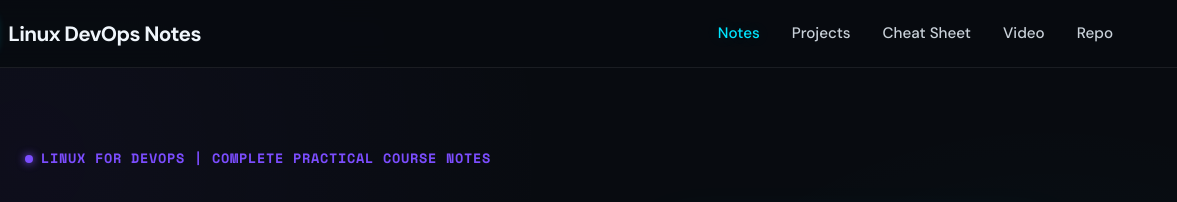
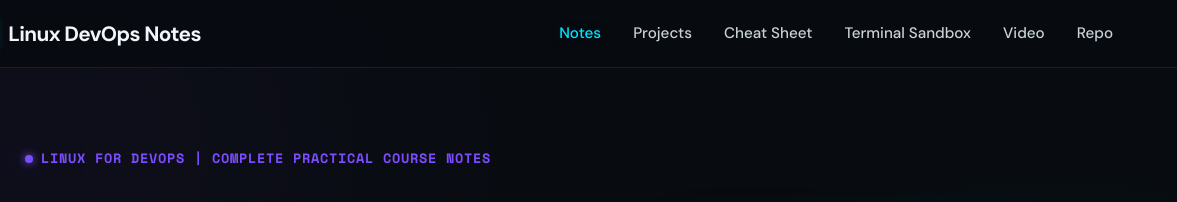
Before and after one commit to PriyanshuKSharma/Linux-Practicals, a plain HTML site: page index.html in a window 1280 px wide. Shown: the top 202 px of the page, 103-1280 px from the left. Drawn offline with nearby package versions, Linux system fonts and the light colour scheme.

```diff
--- a/index.html
+++ b/index.html
@@ -28,6 +28,7 @@
       <a class="active" href="index.html">Notes</a>
       <a href="projects.html">Projects</a>
       <a href="cheat-sheet.html">Cheat Sheet</a>
+      <a href="terminal.html">Terminal Sandbox</a>
       <a href="https://www.youtube.com/watch?v=e01GGTKmtpc" target="_blank" rel="noreferrer">Video</a>
       <a href="https://github.com/PriyanshuKSharma/Linux-Practicals" target="_blank" rel="noreferrer">Repo</a>
     </nav>
```
